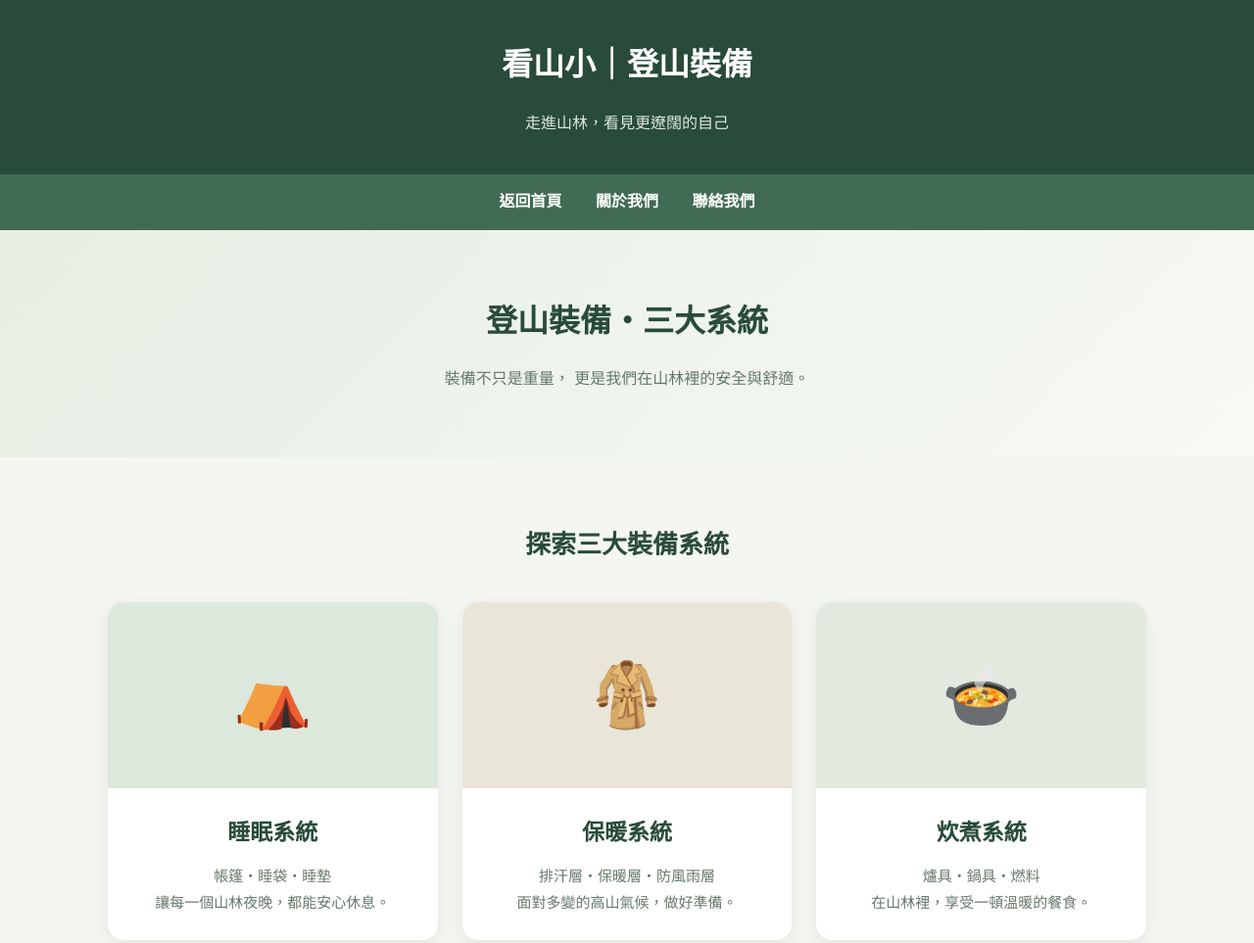
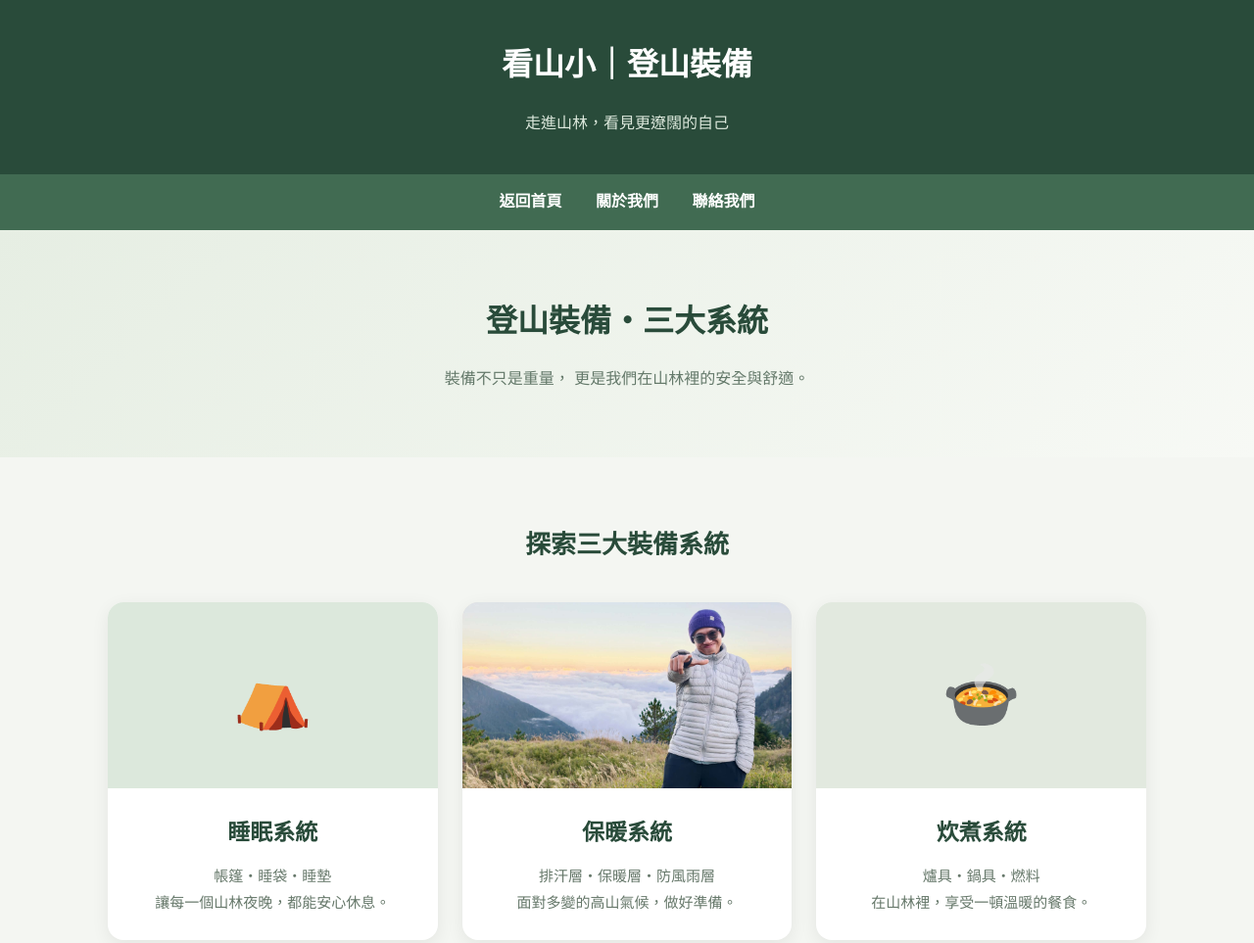
Before and after one commit to alex50115017/kan-shan-xiao, a plain HTML site: page gear.html in a window 1280 px wide. Shown: the top 963 px of the page at 98% size. Drawn offline with Linux system fonts and the light colour scheme.

Commit message:
Update gear.html

```diff
--- a/gear.html
+++ b/gear.html
@@ -221,6 +221,12 @@
         margin: 0 8px;
       }
     }
+ .card-image img {
+  width: 100%;
+  height: 100%;
+  object-fit: cover;
+  display: block;
+}
   </style>
 </head>
 
@@ -261,7 +267,9 @@
       </a>
 
       <a class="system-card" href="#warm">
-        <div class="card-image warm-image">🧥</div>
+        <div class="card-image warm-image">
+  <img src="gear-warm.jpg" alt="看山小登山保暖系統">
+</div>
         <div class="card-content">
           <h3>保暖系統</h3>
           <p>排汗層・保暖層・防風雨層</p>
```
